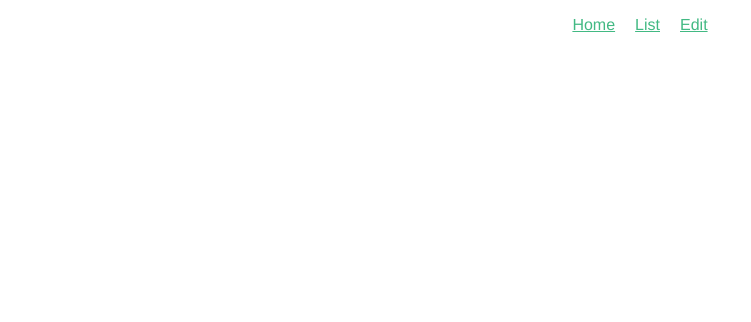
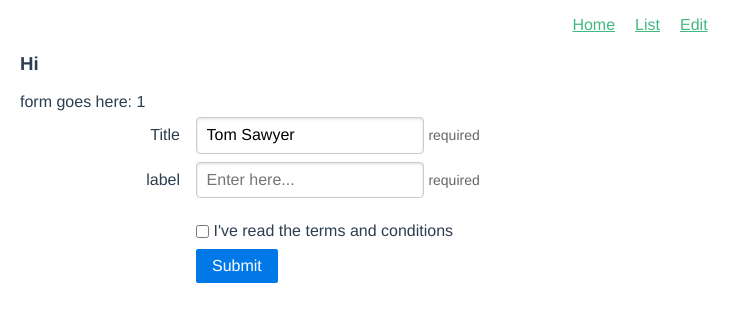
Before and after one commit to plugn/bxt, a Vue app: page /edit/1 in a window 1280 px wide. Shown: the top 322 px of the page, without its empty margins (0-751 px from the left). Built offline with nearby package versions, Linux system fonts and the light colour scheme.

Commit message:
book title connected to form

```diff
--- a/src/components/Editor.vue
+++ b/src/components/Editor.vue
@@ -1,10 +1,10 @@
 <template>
 <div>
 	<h3>Hi</h3>
-	<div>form goes here</div>
+	<div>form goes here: {{ bookId }}</div>
 	<form class="pure-form pure-form-aligned"><fieldset>
-		<PureInput label="Title" required />
-		<PureInput label="Blabel" placeholder="Enter here..." required />
+		<PureInput label="Title" required :value="bookModel.title" />
+		<PureInput label="label" placeholder="Enter here..." required />
 
 		<div class="pure-controls">
 			<label for="cb" class="pure-checkbox">
@@ -18,6 +18,7 @@
 </template>
 
 <script>
+	import {mapGetters} from 'vuex';
 	import PureInput from './form/PureInput';
 
 	export default {
@@ -26,7 +27,28 @@
 			PureInput
 		},
 		data() {
-			return {};
+			return {
+				// book: null
+			}
+		},
+		computed: {
+			...mapGetters([
+				'getBook'
+			]),
+			bookId() {
+				return Number(this.$route.params.id);
+			},
+			bookModel() {
+				console.log(' * getter this.bookId: ', this.bookId);
+				return this.bookId && this.getBook(this.bookId) || null;
+			}
+
+		},
+		mounted() {
+			console.log(' * this.$route.params : ', this.$route.params);
+			console.log(' * this.bookModel: ', this.bookModel);
+				// this.getBook(this.$route.params.id));
+
 		}
 	};
 </script>
--- a/src/components/form/PureInput.vue
+++ b/src/components/form/PureInput.vue
@@ -1,7 +1,7 @@
 <template>
 	<div class="pure-control-group">
 		<label :for="inputId">{{ label }}</label>
-		<input :id="inputId" :placeholder="localPlaceholder" type="text">
+		<input :id="inputId" :placeholder="localPlaceholder" :value="value" type="text">
 		<span v-if="required" class="pure-form-message-inline">required</span>
 	</div>
 </template>
@@ -30,6 +30,9 @@ export default {
 		required: {
 			type: Boolean,
 			default: false
+		},
+		value: {
+			type: String
 		}
 	},
 	computed: {
--- a/src/router/index.js
+++ b/src/router/index.js
@@ -23,6 +23,11 @@ export default new Router({
 			path: '/edit',
 			name: 'Edit',
 			component: Editor
+		},
+		{
+			path: '/edit/:id',
+			name: 'Edit',
+			component: Editor
 		}
 	]
 });
--- a/src/store/getters.js
+++ b/src/store/getters.js
@@ -1,3 +1,4 @@
 export default {
-	getBooks: state => state.books
+	getBooks: state => state.books,
+	getBook: state => id => state.books.find(book => book.id === id)
 };
--- a/src/store/initialState.js
+++ b/src/store/initialState.js
@@ -1,6 +1,7 @@
 export const state = {
 	books: [
 		{
+			id: 1,
 			title: 'Tom Sawyer',
 			authors: [{firstName:'Mark', lastName: 'Twain'}],
 			pagesCount: 300,
@@ -8,6 +9,7 @@ export const state = {
 			pubYear: 1876
 		},
 		{
+			id: 2,
 			title: 'Tarzan of the Apes',
 			authors: [{firstName:'Edgar', lastName: 'Burroughs'}],
 			pagesCount: 250,
@@ -15,6 +17,7 @@ export const state = {
 			pubYear: 1876
 		},
 		{
+			id: 3,
 			title: 'Carrie',
 			authors: [{firstName:'Stephen', lastName: 'King'}],
 			pagesCount: 199,
@@ -23,6 +26,7 @@ export const state = {
 			ISBN: '0385086954'
 		},
 		{
+			id: 4,
 			title: 'Rage',
 			authors: [{firstName:'Stephen', lastName: 'King'}],
 			pagesCount: 211,
@@ -31,6 +35,7 @@ export const state = {
 			ISBN: '978-0-451-07645-8'
 		},
 		{
+			id: 5,
 			title: 'Roadwork',
 			authors: [{firstName:'Stephen', lastName: 'King'}],
 			pagesCount: 274,
```
